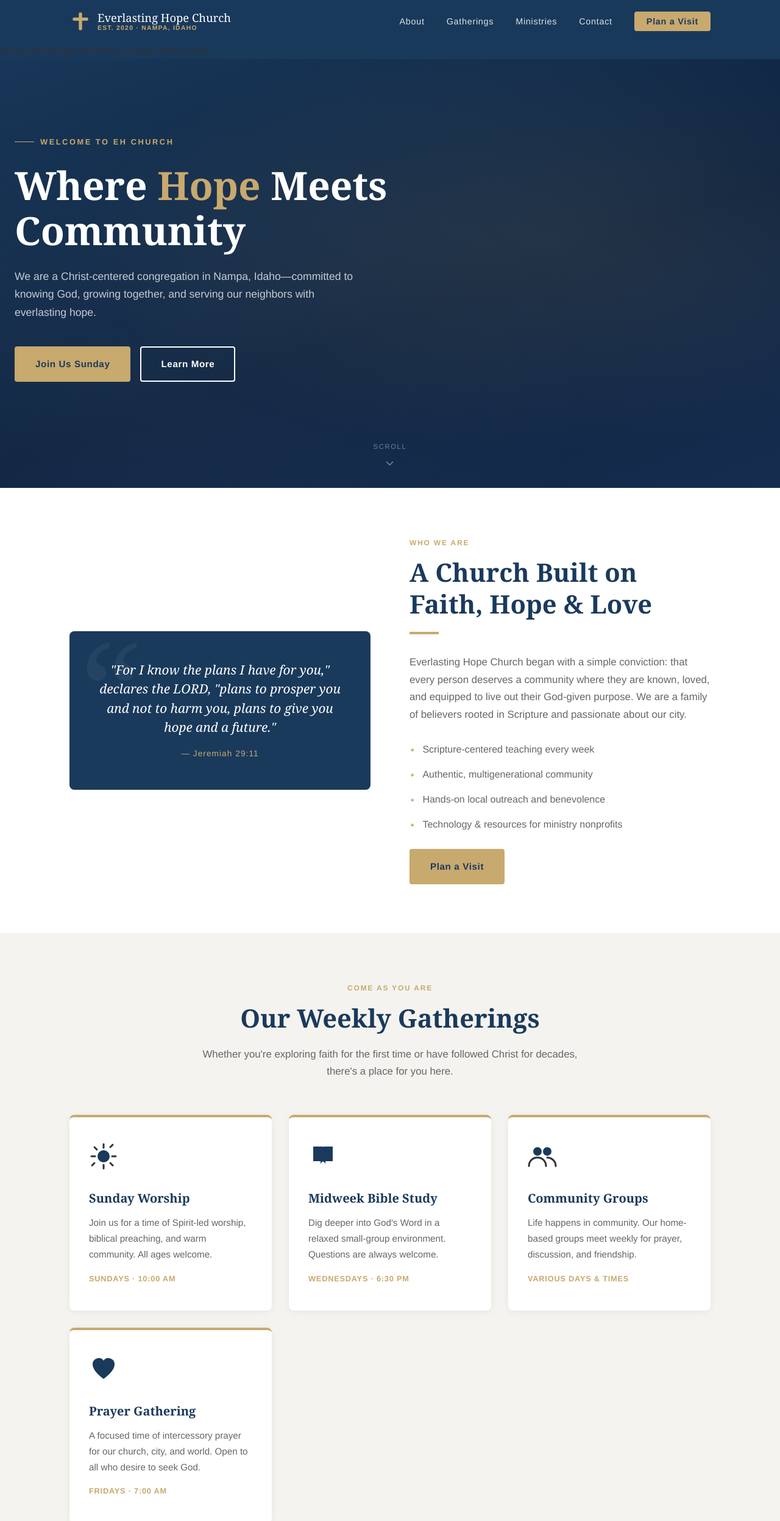
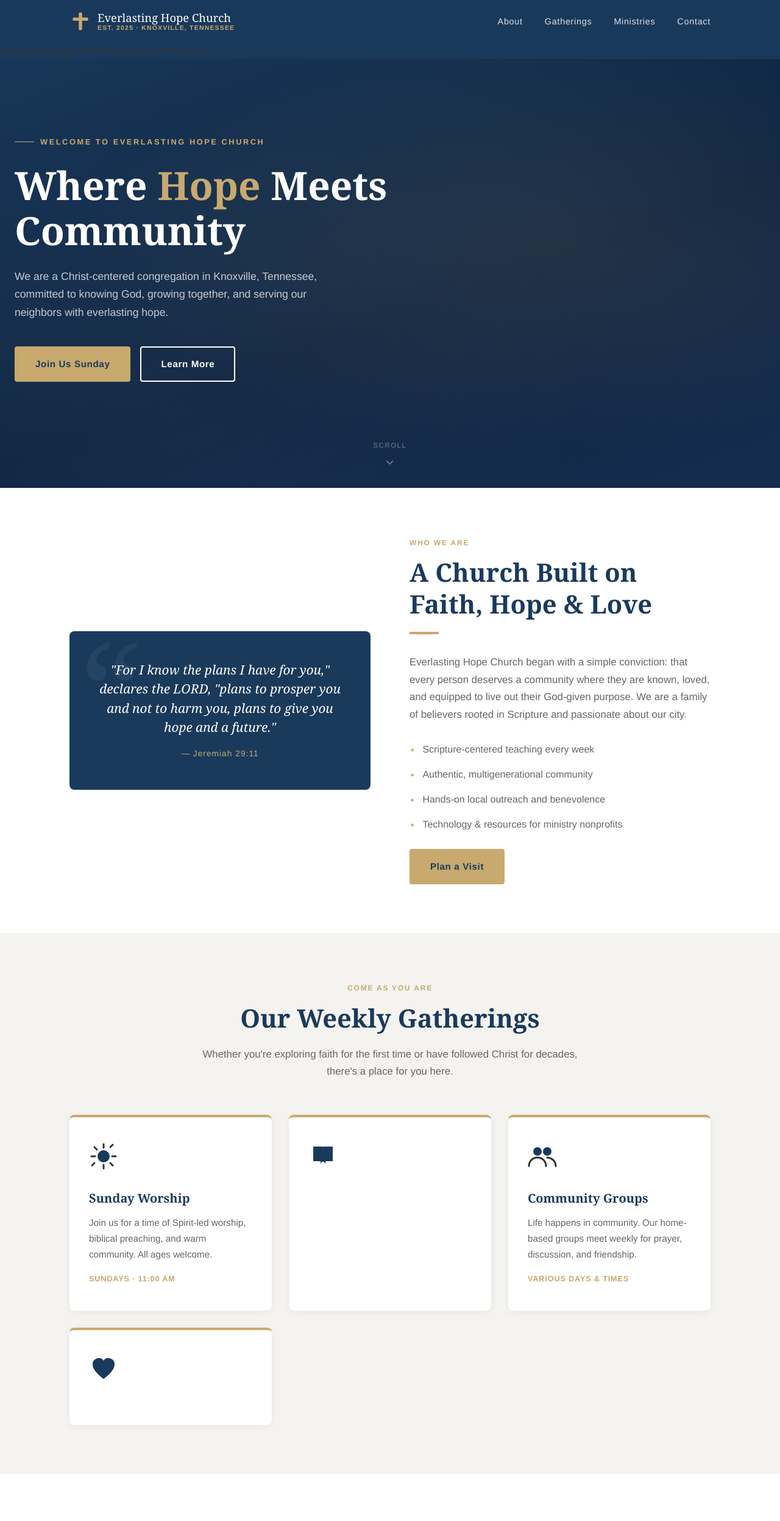
Before and after one commit to tylerhuffaker2-EH/website-ehchurch, a plain HTML site: page index.html in a window 1280 px wide. Shown: the top 2494 px of the page at 61% size. Drawn offline with Linux system fonts and the light colour scheme.

Commit message:
Update church location and service details

```diff
--- a/index.html
+++ b/index.html
@@ -23,7 +23,7 @@
           </svg>
           <div class="nav-logo-text">
             Everlasting Hope Church
-            <span>Est. 2020 · Nampa, Idaho</span>
+            <span>Est. 2025 · Knoxville, Tennessee</span>
           </div>
         </a>
 
@@ -32,7 +32,6 @@
           <li><a href="#services">Gatherings</a></li>
           <li><a href="#ministries">Ministries</a></li>
           <li><a href="#contact">Contact</a></li>
-          <li><a href="#contact" class="nav-cta">Plan a Visit</a></li>
         </ul>
 
         <button class="nav-toggle" aria-label="Toggle menu" aria-expanded="false" aria-controls="mobile-menu">
@@ -56,7 +55,7 @@
     <!-- ===== Hero ===== -->
     <section id="home" class="hero" aria-label="Welcome">
       <div class="hero-content">
-        <div class="hero-eyebrow">Welcome to EH Church</div>
+        <div class="hero-eyebrow">Welcome to Everlasting Hope Church</div>
 
         <h1 class="hero-title">
           Where <em>Hope</em> Meets<br />
@@ -64,7 +63,7 @@
         </h1>
 
         <p class="hero-desc">
-          We are a Christ-centered congregation in Nampa, Idaho—committed to
+          We are a Christ-centered congregation in Knoxville, Tennessee, committed to
           knowing God, growing together, and serving our neighbors with
           everlasting hope.
         </p>
@@ -152,7 +151,7 @@
             </svg>
             <h3>Sunday Worship</h3>
             <p>Join us for a time of Spirit-led worship, biblical preaching, and warm community. All ages welcome.</p>
-            <span class="service-time">Sundays · 10:00 AM</span>
+            <span class="service-time">Sundays · 11:00 AM</span>
           </article>
 
           <article class="service-card">
@@ -161,9 +160,6 @@
               <path d="M8 8h14a6 6 0 0 1 6 6v24a6 6 0 0 0-6-6H8V8z"/>
               <path d="M40 8H26a6 6 0 0 0-6 6v24a6 6 0 0 1 6-6h14V8z"/>
             </svg>
-            <h3>Midweek Bible Study</h3>
-            <p>Dig deeper into God's Word in a relaxed small-group environment. Questions are always welcome.</p>
-            <span class="service-time">Wednesdays · 6:30 PM</span>
           </article>
 
           <article class="service-card">
@@ -184,9 +180,6 @@
             <svg class="service-icon" viewBox="0 0 48 48" xmlns="http://www.w3.org/2000/svg" aria-hidden="true">
               <path d="M24 40S6 28 6 16a10 10 0 0 1 18-6 10 10 0 0 1 18 6c0 12-18 24-18 24z"/>
             </svg>
-            <h3>Prayer Gathering</h3>
-            <p>A focused time of intercessory prayer for our church, city, and world. Open to all who desire to seek God.</p>
-            <span class="service-time">Fridays · 7:00 AM</span>
           </article>
 
         </div>
@@ -210,8 +203,6 @@
             <li>Student Ministry (6th–12th)</li>
             <li>Young Adults</li>
             <li>Men's &amp; Women's Fellowships</li>
-            <li>Senior Saints</li>
-            <li>Community Benevolence</li>
             <li>Tech &amp; Nonprofit Resources</li>
           </ul>
         </div>
@@ -261,7 +252,7 @@
               </svg>
               <div>
                 <div class="contact-item-label">Address</div>
-                <div class="contact-item-value">Nampa, Idaho<br />Treasure Valley Area</div>
+                <div class="contact-item-value">Knoxville, Tennessee<br />Historic Old North Knoxville Area</div>
               </div>
             </div>
 
@@ -273,7 +264,7 @@
               </svg>
               <div>
                 <div class="contact-item-label">Service Times</div>
-                <div class="contact-item-value">Sunday Worship — 10:00 AM<br />Midweek Study — Wed 6:30 PM</div>
+                <div class="contact-item-value">Sunday Worship — 11:00 AM<br /></div>
               </div>
             </div>
 
@@ -286,7 +277,7 @@
               <div>
                 <div class="contact-item-label">Email</div>
                 <div class="contact-item-value">
-                  <a href="mailto:hello@everlastinghopechurch.org" style="color:rgba(255,255,255,0.85);">hello@everlastinghopechurch.org</a>
+                  <a href="mailto:hello@everlastinghopechurch.org" style="color:rgba(255,255,255,0.85);">tyler@everlastinghopechurch.org</a>
                 </div>
               </div>
             </div>
@@ -343,14 +334,14 @@
     <div class="footer-inner">
       <div class="footer-brand">
         Everlasting Hope Church
-        <span>Nampa, Idaho · Est. 2020</span>
+        <span>Knoxville, Tennessee · Est. 2025</span>
       </div>
       <ul class="footer-links" role="list">
         <li><a href="#about">About</a></li>
         <li><a href="#services">Gatherings</a></li>
         <li><a href="#ministries">Ministries</a></li>
         <li><a href="#contact">Contact</a></li>
-        <li><a href="mailto:hello@everlastinghopechurch.org">Email Us</a></li>
+        <li><a href="mailto:church@everlastinghopechurch.org">Email Us</a></li>
       </ul>
     </div>
     <div class="footer-bottom">
```
